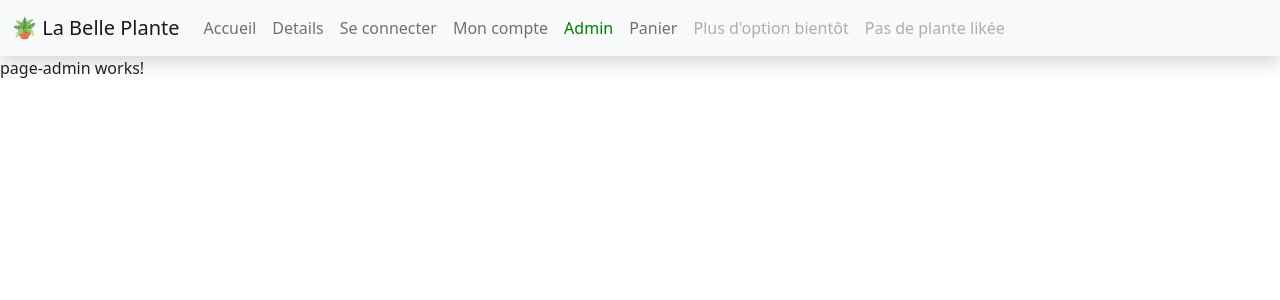
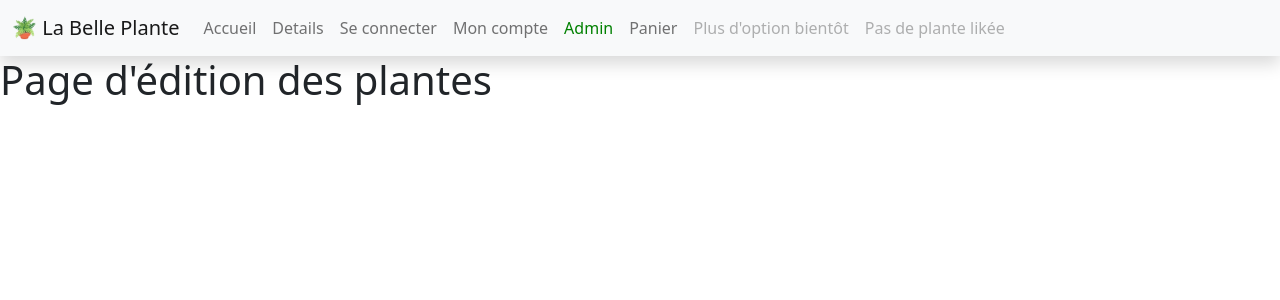
Before and after one commit to rasoirnoir/la-belle-plante-2, an Angular app: page /admin in a window 1280 px wide. Shown: the top 300 px of the page. Built offline with nearby package versions, Linux system fonts and the light colour scheme.

Commit message:
router-outlet

```diff
--- a/src/app/modules/admin/pages/page-admin/page-admin.component.html
+++ b/src/app/modules/admin/pages/page-admin/page-admin.component.html
@@ -1 +1,7 @@
-<p>page-admin works!</p>
+<h1>Page d'édition des plantes</h1>
+<div class="container">
+  <div class="left-container"></div>
+  <div class="right-container">
+    <router-outlet></router-outlet>
+  </div>
+</div>
```
